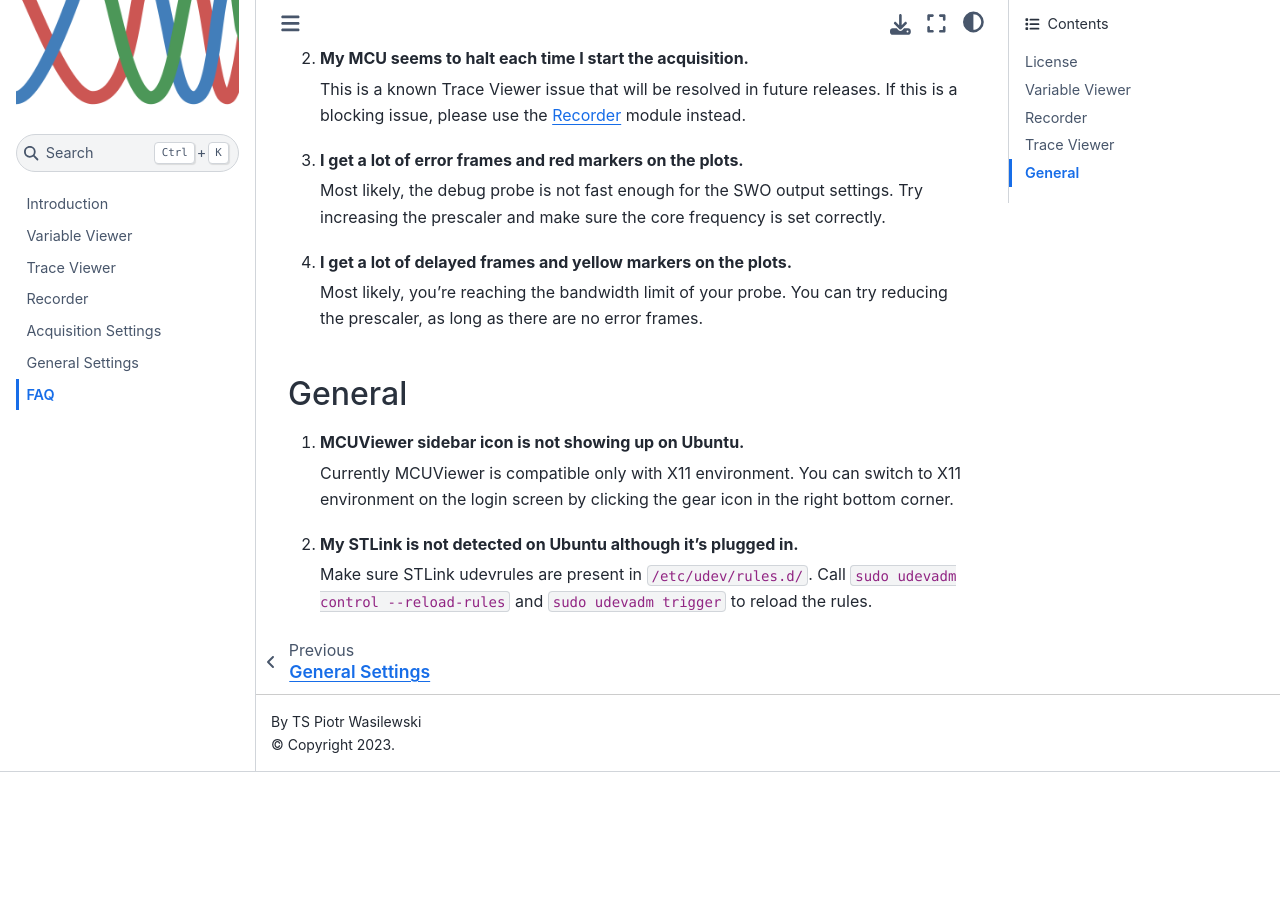
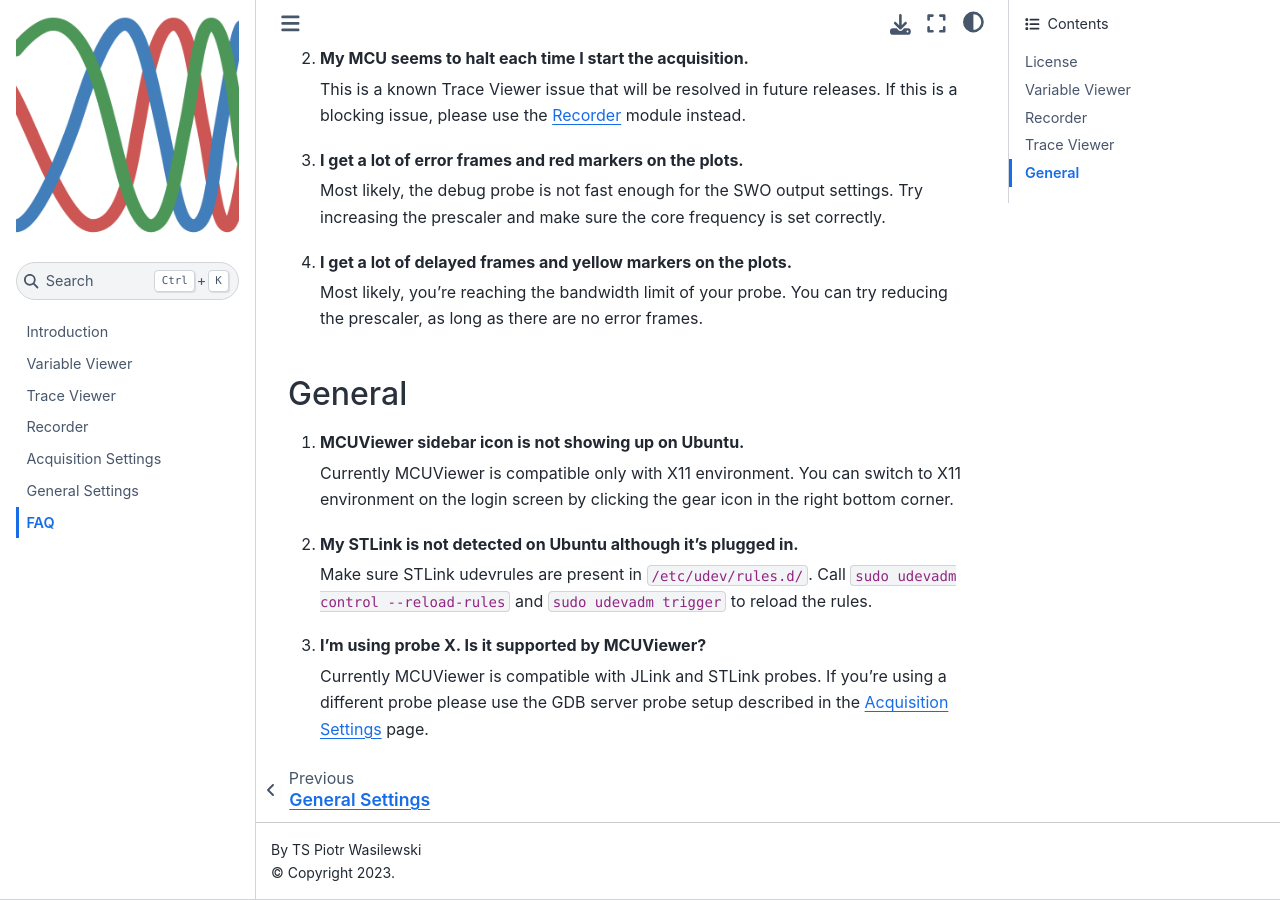
Before and after one commit to klonyyy/MCUViewer-docs, a Jupyter Book: the page built from documentation/FAQ/FAQ.md, in a window 1280 px wide and 900 px high, scrolled down 2594 px. Built offline with Jupyter Book 1.0.4 settings and Sphinx 7.4.7 and the Sphinx Book theme 1.1.4, drawn with Linux system fonts in a browser that asks for light colours; before the commit the page ends 3366 px from its top, so only the background shows below that.

Commit message:
added info about gdb server configuration

```diff
--- a/documentation/FAQ/FAQ.md
+++ b/documentation/FAQ/FAQ.md
@@ -95,3 +95,7 @@
 2. **My STLink is not detected on Ubuntu although it's plugged in.**
 
    Make sure STLink udevrules are present in `/etc/udev/rules.d/`. Call `sudo udevadm control --reload-rules` and `sudo udevadm trigger` to reload the rules.
+
+3. **I'm using probe X. Is it supported by MCUViewer?**
+
+   Currently MCUViewer is compatible with JLink and STLink probes. If you're using a different probe please use the GDB server probe setup described in the {ref}`AcquisitionSettings` page.
```
Also changed, not shown: documentation/AcquisitionSettings/AcquisitionSettings.md (+17 -1 lines).
